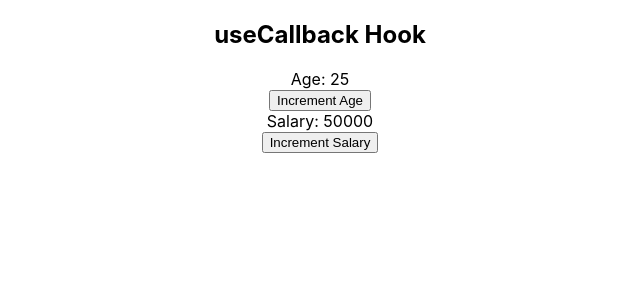
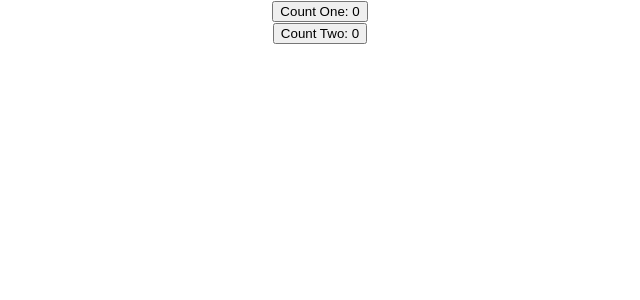
Before and after one commit to ZikaZaki/react-hooks, a React (Create React App) app: page / in a window 1280 px wide. Shown: the top 300 px of the page, without its empty margins (320-960 px from the left). Built offline with nearby package versions, Linux system fonts and the light colour scheme.

Commit message:
add Counter component to App.js

```diff
--- a/src/App.js
+++ b/src/App.js
@@ -22,6 +22,7 @@ import CounterThree from "./components/CounterThree";
 import DataFetchingOne from "./components/DataFetchingOne";
 import DataFetchingTwo from "./components/DataFetchingTwo";
 import ParentComponent from "./components/Employee/ParentComponent";
+import Counter from "./components/Counter";
 
 // export const UserContext = React.createContext()
 // export const ChannelContext = React.createContext()
@@ -81,7 +82,8 @@ function App() {
       </CountContext.Provider> */}
       {/* <DataFetchingOne /> */}
       {/* <DataFetchingTwo /> */}
-      <ParentComponent />
+      {/* <ParentComponent /> */}
+      <Counter />
     </div>
   );
 }
```
